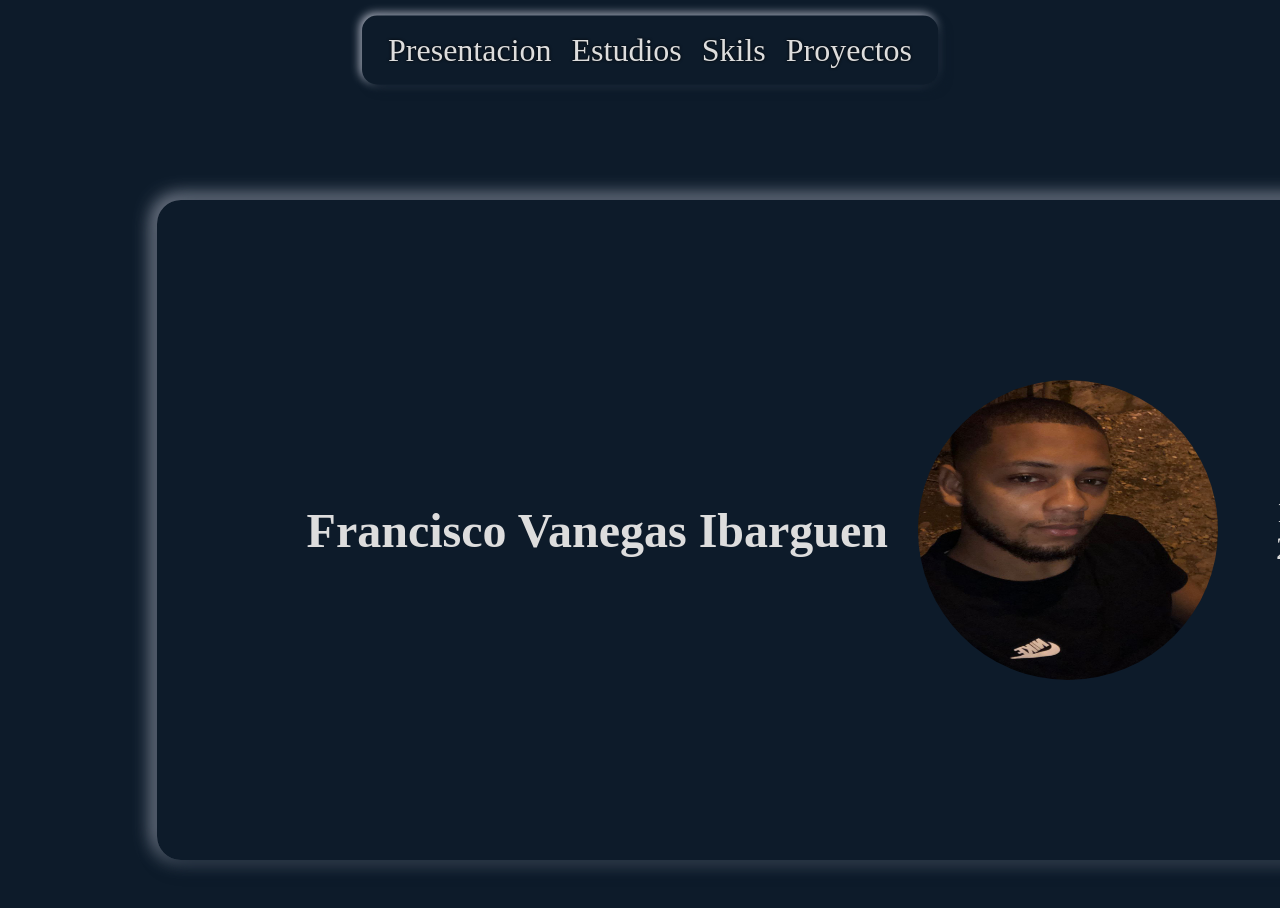
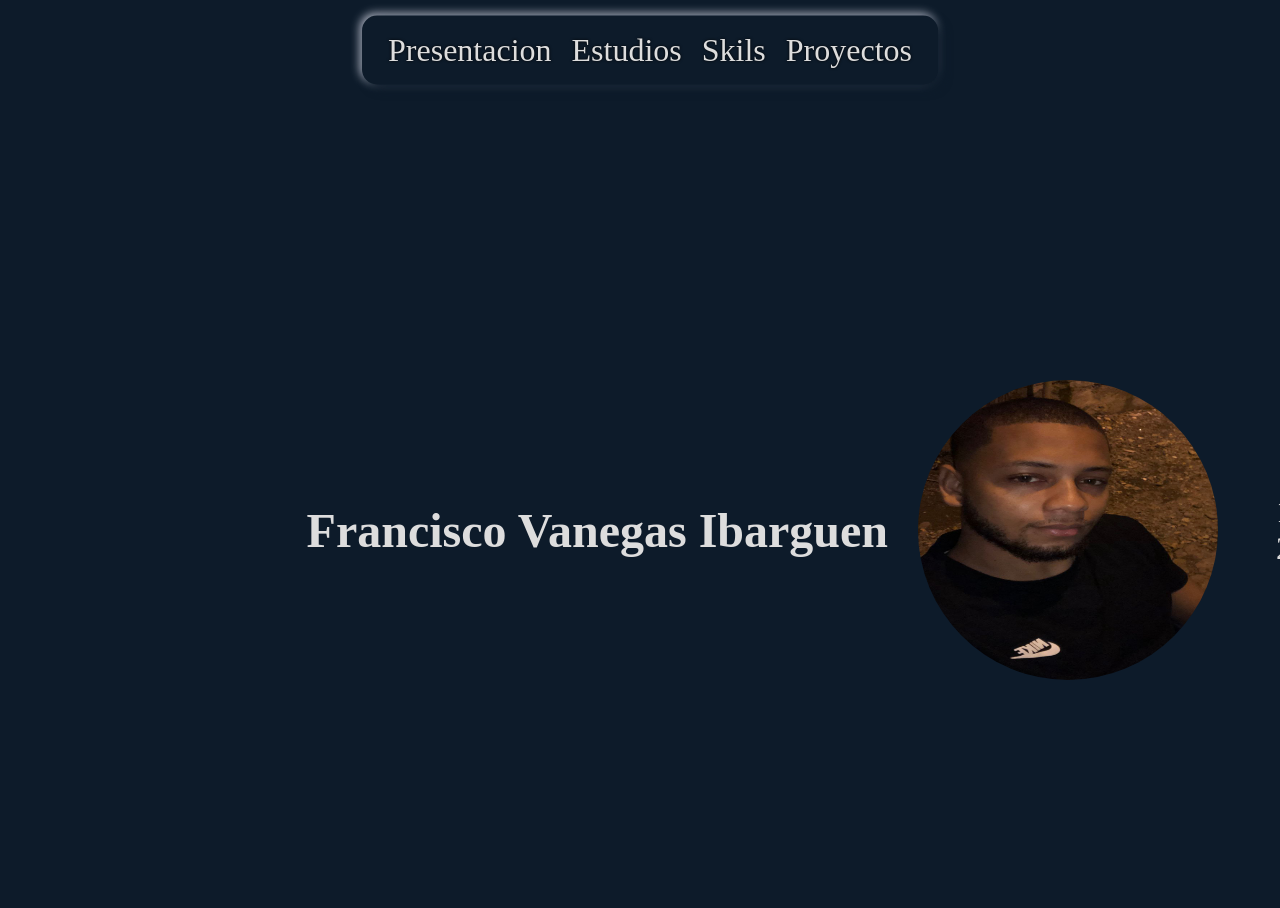
Before and after one commit to FranciscoDJVI/Javascript, a React (Create React App) app in the folder mifirstpage/: page / in a window 1280 px wide. Shown: the top 908 px of the page. Built offline with nearby package versions, Linux system fonts and the light colour scheme.

Commit message:
remove boxshadow

```diff
--- a/mifirstpage/src/components/Avatar.js
+++ b/mifirstpage/src/components/Avatar.js
@@ -11,7 +11,6 @@ const customStyle = {
   padding: "150px",
   marginTop: "100px",
   color: "var(--secondary-color)",
-  boxShadow: "3px 3px 20px #0d1b2a,-3px -3px 20px #babecc",
 };
 
 function Avatar() {
--- a/mifirstpage/src/components/Home.js
+++ b/mifirstpage/src/components/Home.js
@@ -1,5 +1,4 @@
 import FadeInSection from "./FadeInsection";
-import TitlePortafolio from "./TitlePortafolio";
 import PresentationText from "./PresentationText";
 import NavBar from "./NavBar";
 import Estudies from "./Estudios";
```
